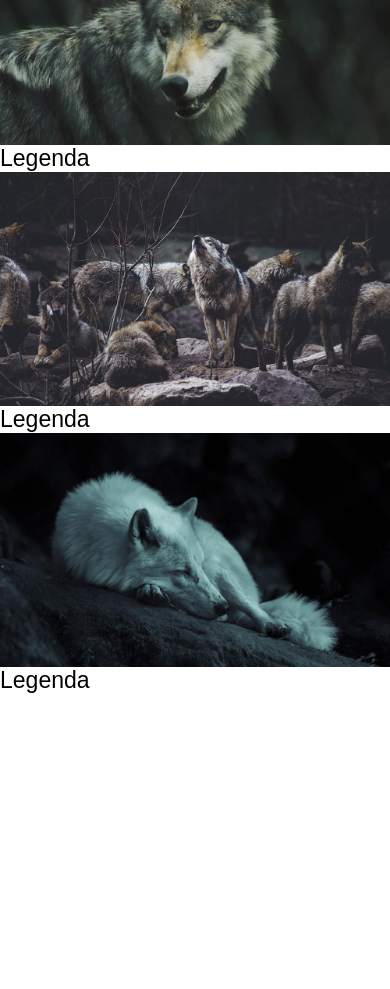
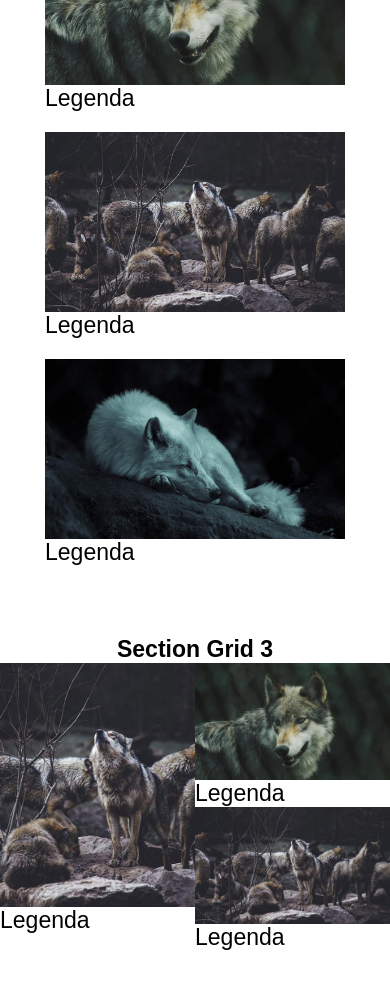
Before and after one commit to ArthurCR12/Html-Css-JS-etc, a plain HTML site: page youtube/css grid e flexbox/index.html in a window 390 px wide. Shown: the part 3340-4329 px from the top of the page. Before the commit the page ends 4134 px from the top, so only its background shows below. Drawn offline with Linux system fonts and the light colour scheme.

Commit message:
um pouco mais de cod

```diff
--- a/youtube/css grid e flexbox/index.html
+++ b/youtube/css grid e flexbox/index.html
@@ -113,6 +113,22 @@
             </div>
         </div>
     </section>
+    <h1>Section Grid 3</h1>
+    <section class="grid3">
+        <div class="grid3-item">
+            <img src="img/lobo4.jpg" alt="Imagem de um lobo">
+            <p>Legenda</p>
+        </div>
+        <div class="grid3-item">
+            <img src="img/lobo2.jpg" alt="Imagem de um lobo">
+            <p>Legenda</p>
+        </div class="grid3-item">
+        <div>
+            <img src="img/lobo3.jpg" alt="Imagem de um lobo">
+            <p>Legenda</p>
+        </div class="grid3-item">
+
+    </section>
 
 </body>
 </html>
--- a/youtube/css grid e flexbox/style.css
+++ b/youtube/css grid e flexbox/style.css
@@ -105,6 +105,34 @@ img {
     }
 }
 
+/* CSS Grid 2 */
+
+.grid2{
+    display: grid;
+    grid-template-columns: 1fr 200px;
+    grid-gap: 20px;
+    max-width: 800px;
+    padding: 10px;
+    margin: 0 auto;
+
+    & .sidebar > div{
+        margin-bottom: 10px;
+    }
+}
+
+/* CSS Grid 3 */
+
+.grid3{
+    display: grid;
+    grid-template-columns: repeat(2, 1fr);
+
+
+    & .grid3-item:nth-child(1){
+        grid-row: 1 / 3;
+
+    }
+}
+
 
 
 @media (max-width: 600px){
@@ -122,6 +150,23 @@ img {
             order: -1;
         }
     }
+
+    .grid2{
+        grid-template-columns: 1fr;
+        & .sidebar{
+
+            display: flex;
+            flex-wrap: wrap;
+
+            & div {
+                flex: 1 1 200px;
+                margin: 10px;
+
+                & img,p{
+                    margin: auto;
+                    width: 300px;
+                }
+            }
+        }
+    }
 }
-
-/* CSS Grid 2 */
```
